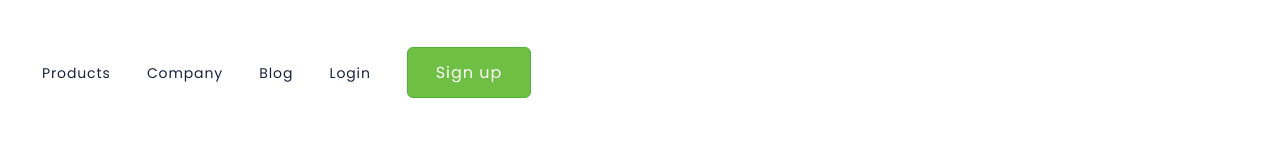
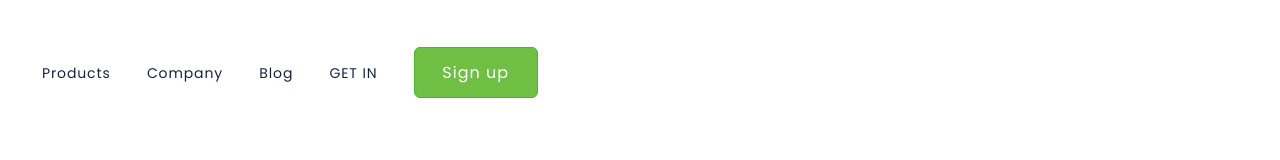
Before and after one commit to MendesJuh/Wide-Coverage-Location, a plain HTML site: page index.html in a window 1280 px wide. Shown: the top 160 px of the page. Drawn offline with Linux system fonts and the light colour scheme.

Commit message:
changed link login

```diff
--- a/index.html
+++ b/index.html
@@ -18,7 +18,7 @@
         <a class="link-header">Products</a>
         <a class="link-header">Company</a>
         <a class="link-header">Blog</a>
-        <a class="link-header">Login</a>
+        <a class="link-header">GET IN</a>
         <button>Sign up</button>
     </header>
 
```
